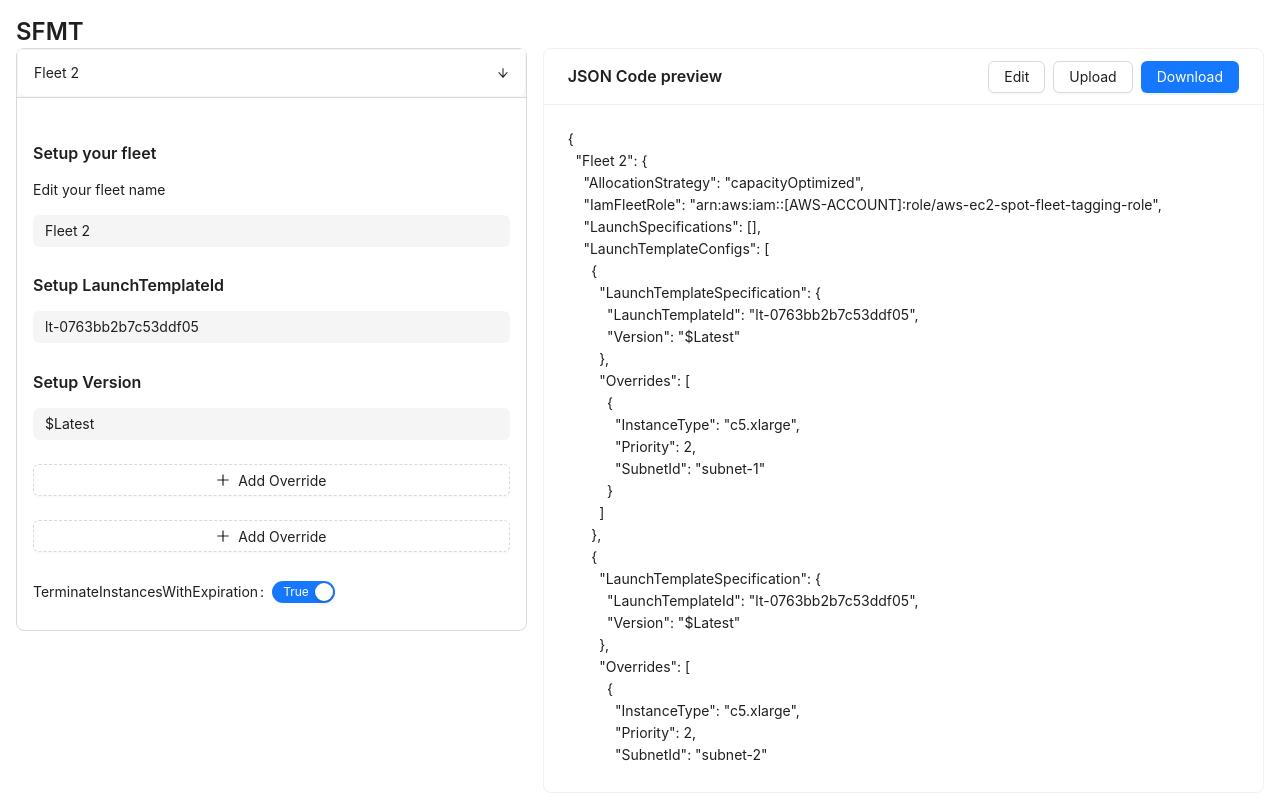
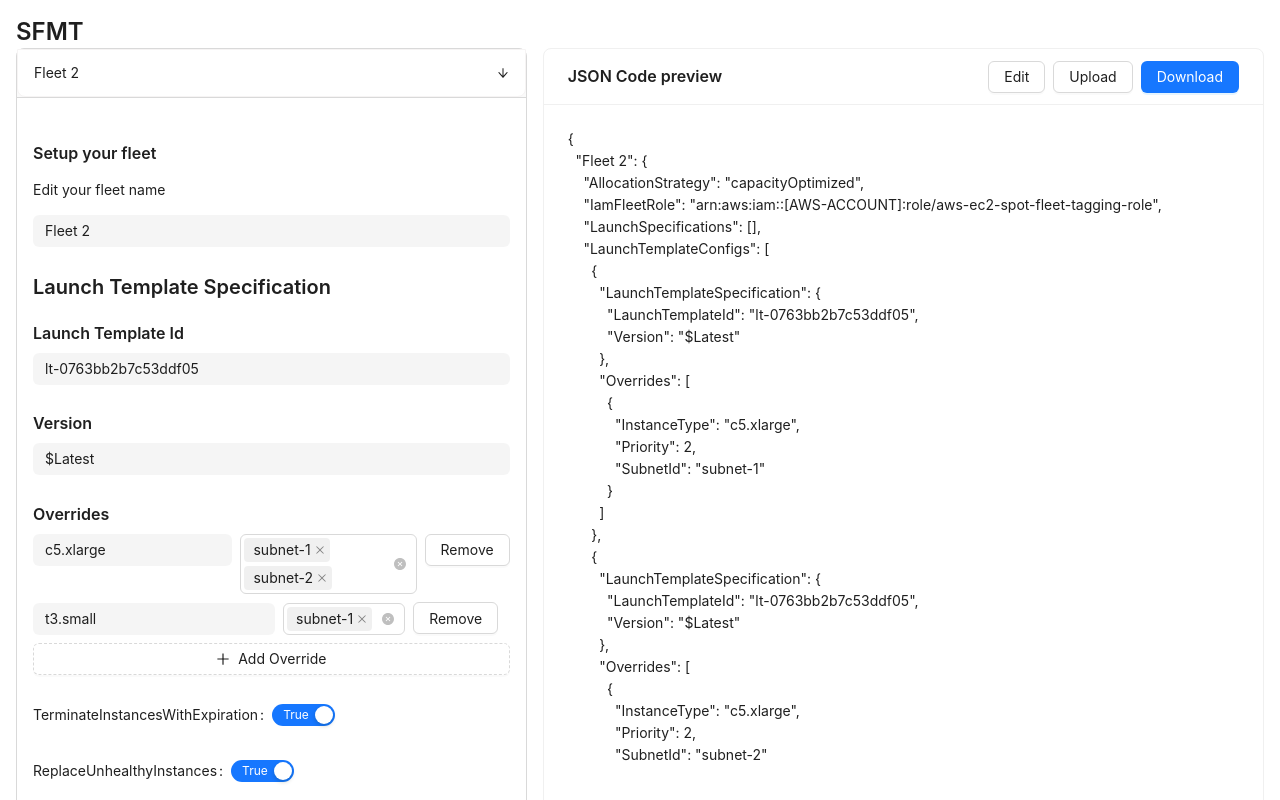
Before and after one commit to trackit/Deadline-rfdk-public, a React (Create React App) app in the folder DeadlineStack/spotfleet-mgmt-ui/client/: page / in a window 1280 px wide. Both pictures are taken after a click on the tab 496 px from the left and 73 px from the top of the page. Shown: the top 800 px of the page. Built offline with nearby package versions, Linux system fonts and the light colour scheme.

Commit message:
feat(frontend): add onChange function for priority

```diff
--- a/DeadlineStack/spotfleet-mgmt-ui/client/src/components/DropDownSelector.tsx
+++ b/DeadlineStack/spotfleet-mgmt-ui/client/src/components/DropDownSelector.tsx
@@ -5,14 +5,16 @@ interface GeneralInfosProps {
     label: string;
     name: string[];
     items: string[];
+    onChange?: (value: string) => void;
 }
 
-const DropDownSelector: React.FC<GeneralInfosProps> = ({ label, name, items }) => {
+const DropDownSelector: React.FC<GeneralInfosProps> = ({ label, name, items, onChange }) => {
     return (
         <Form.Item label={label} name={name}>
             <Select
                 style={{ width: "40%" }}
                 options={items.map((item) => ({ label: item, value: item }))}
+                onChange={onChange}
             />
         </Form.Item >
     );
--- a/DeadlineStack/spotfleet-mgmt-ui/client/src/components/DynamicForm.tsx
+++ b/DeadlineStack/spotfleet-mgmt-ui/client/src/components/DynamicForm.tsx
@@ -1,39 +1,91 @@
-import React, { useEffect, useState } from 'react';
-import { Form, Input, Button, Card, Switch, notification, InputNumber, Typography, Collapse, Space, Affix } from 'antd';
-import { ArrowUpOutlined} from '@ant-design/icons';
-import { Fleet, FleetFormProps } from '../interface'
-import FormItem from './FormItem';
+import React, { useState, useEffect } from 'react';
+import { Form, Button, notification, InputNumber, Typography, Collapse, Space } from 'antd';
+import { FleetFormProps, Fleet, LaunchTemplateConfig, Override } from '../interface';
+import { ArrowUpOutlined } from '@ant-design/icons';
 import InputField from './InputField';
 import BooleanSelector from './BooleanSelector';
 import DropDownSelector from './DropDownSelector';
 import { AllocationStrategyValue, TypeValue } from '../data/ItemsValues';
 import TagSpecifications from './TagSpecifications';
-import { handleExport } from '../utils/fleet';
 import LaunchTemplateConfigs from './LaunchTemplateConfigs';
-
 
 
 const DynamicForm = ({ formData, onDataUpdate }: FleetFormProps) => {
   const [submittedValues, setSubmittedValues] = useState<any>(null);
   const [activeKey, setActiveKey] = useState<string | string[]>([]);
-
   const [formValues, setFormValues] = useState<Fleet>(formData);
+  const [launchTemplateConfig, setLaunchTemplateConfig] = useState<Map<string, LaunchTemplateConfig>>(new Map<string, LaunchTemplateConfig>());
 
   useEffect(() => {
     setFormValues(formData);
     setSubmittedValues(formData);
   }, [formData]);
-  interface InstanceTypeMap {
-    [key: string]: {
-        InstanceType: string;
-        SubnetIds: string[];
-    };
-}
-
-
 
   const handlePanelChange = (key: string | string[]) => {
     setActiveKey(key);
+  };
+
+  const handleLaunchTemplateConfigChange = (fleetName: string, updatedValue: LaunchTemplateConfig) => {
+    setLaunchTemplateConfig(prevState => {
+      const newState = new Map<string, LaunchTemplateConfig>(prevState);
+      newState.set(fleetName, updatedValue);
+      return newState;
+    });
+  };
+
+
+  const getLaunchTemplateConfig = (fleetName: string, values: Fleet): LaunchTemplateConfig => {
+    const overridesMap: { [key: string]: { InstanceType: string; SubnetIds: string[]; Priorities: number } } = {};
+    const LaunchTemplateSpecification = { LaunchTemplateId: '', Version: '' };
+
+    if (!values[fleetName].LaunchTemplateConfigs) return { LaunchTemplateSpecification: { LaunchTemplateId: '', Version: '' }, Overrides: [] };
+    values[fleetName].LaunchTemplateConfigs.forEach((config: LaunchTemplateConfig) => {
+      LaunchTemplateSpecification.LaunchTemplateId = config.LaunchTemplateSpecification.LaunchTemplateId;
+      LaunchTemplateSpecification.Version = config.LaunchTemplateSpecification.Version;
+      config.Overrides.forEach((override: Override) => {
+        if (!overridesMap[override.InstanceType])
+          overridesMap[override.InstanceType] = { InstanceType: override.InstanceType, SubnetIds: [], Priorities: override.Priority };
+        if (Array.isArray(override.SubnetId)) {
+          override.SubnetId.forEach(subnet => {
+            overridesMap[override.InstanceType].SubnetIds.push(subnet);
+          });
+        } else {
+          overridesMap[override.InstanceType].SubnetIds.push(override.SubnetId);
+        }
+      });
+      return config;
+    });
+
+    const allOverrides: Override[] = [];
+    for (const key in overridesMap) {
+      if (!Object.prototype.hasOwnProperty.call(overridesMap, key))
+        continue;
+      const override = overridesMap[key];
+      const newOverride: Override = { InstanceType: override.InstanceType, SubnetId: override.SubnetIds, Priority: override.Priorities };
+      allOverrides.push(newOverride);
+    }
+    return ({ LaunchTemplateSpecification, Overrides: allOverrides });
+  };
+
+  const updateLaunchTemplateConfig = (fleetName: string, values: Fleet, updatedLaunchTemplateConfig: LaunchTemplateConfig) => {
+    const allTemplateConfigs: LaunchTemplateConfig[] = [];
+
+    updatedLaunchTemplateConfig.Overrides.forEach((override) => {
+      if (Array.isArray(override.SubnetId)) {
+        override.SubnetId.forEach((subnetId) => {
+          const newLaunchTemplateConfig: LaunchTemplateConfig = {
+            LaunchTemplateSpecification: updatedLaunchTemplateConfig.LaunchTemplateSpecification,
+            Overrides: [{
+              InstanceType: override.InstanceType,
+              SubnetId: subnetId,
+              Priority: override.Priority
+            }]
+          };
+          allTemplateConfigs.push(newLaunchTemplateConfig);
+        });
+      }
+    });
+    values[fleetName].LaunchTemplateConfigs = allTemplateConfigs;
   };
 
   const updateFleetName = (fleetName: string, newFleetName: string, updatedValues: any) => {
@@ -51,8 +103,8 @@ const DynamicForm = ({ formData, onDataUpdate }: FleetFormProps) => {
     delete fleetValues[newFleetName].FleetName;
     return fleetValues;
   };
+
   const onFinish = (values: any) => {
-
     let updatedValues = { ...formValues, ...values };
     Object.keys(updatedValues).forEach((fleetName) => {
       let updatedFleetName = fleetName;
@@ -62,18 +114,73 @@ const DynamicForm = ({ formData, onDataUpdate }: FleetFormProps) => {
         updatedValues = updateFleetName(fleetName, updatedValues[fleetName].FleetName, updatedValues);
       }
 
+      const newLaunchTemplateConfig = launchTemplateConfig.get(updatedFleetName);
+      if (newLaunchTemplateConfig)
+        updateLaunchTemplateConfig(updatedFleetName, updatedValues, newLaunchTemplateConfig);
+      if (!updatedValues[updatedFleetName].LaunchSpecifications)
+        return;
+      updatedValues[updatedFleetName].LaunchSpecifications.forEach((specification: any) => {
+        if (!specification.InstanceType && typeof specification.InstanceType === 'string')
+          return;
+        const instanceTypes = specification.InstanceType.split(' ').map((type: string) => type.trim());
+        delete specification.InstanceType;
+        instanceTypes.forEach((instanceType: string) => {
+          const newSpecification = { ...specification, InstanceType: instanceType };
+          updatedValues[updatedFleetName].LaunchSpecifications.push(newSpecification);
+        });
+        updatedValues[updatedFleetName].LaunchSpecifications = updatedValues[updatedFleetName].LaunchSpecifications.filter(
+          (spec: any) => spec.InstanceType !== undefined
+        );
+      });
     });
 
     onDataUpdate(updatedValues);
     setSubmittedValues(updatedValues);
+
+  };
+  const handleExport = () => {
+    if (submittedValues) {
+      const json = JSON.stringify(submittedValues, null, 2);
+      const blob = new Blob([json], { type: 'application/json' });
+      const url = URL.createObjectURL(blob);
+      const link = document.createElement('a');
+      link.href = url;
+      link.download = 'fleet_config.json';
+      document.body.appendChild(link);
+      link.click();
+      URL.revokeObjectURL(url);
+      document.body.removeChild(link);
+    } else {
+      notification.error({
+        message: 'No form data submitted',
+        description: 'Please submit the form data before exporting.',
+      });
+    }
   };
 
+  const handleAllocationStrategyChange = (fleetName: string, allocationStrategy: string) => {
+    setFormValues(prevFormValues => ({
+      ...prevFormValues,
+      [fleetName]: {
+        ...prevFormValues[fleetName],
+        AllocationStrategy: allocationStrategy,
+      },
+    }));
+  };
+
+  const renderLaunchTemplateConfig = (fleetName: string, values: Fleet) => {
+    const isPrioritized = values[fleetName].AllocationStrategy === 'capacityOptimizedPrioritized';
+    const fleetLaunchTemplateConfig = getLaunchTemplateConfig(fleetName, values);
+
+    return (
+      <LaunchTemplateConfigs prioritise={isPrioritized} launchTemplateConfig={fleetLaunchTemplateConfig} handleChanges={(value) => { handleLaunchTemplateConfigChange(fleetName, value) }} />
+    );
+  }
 
   const collapseItems = Object.entries(formValues).map(([fleetName, fleet], index_collapse) => ({
     key: fleetName,
     label: fleetName,
     children: (
-        <div style={{ maxHeight: '500px', overflow: 'auto' }}>
       <Form onFinish={onFinish} initialValues={formValues}>
         <InputField
           title="Setup your fleet"
@@ -81,43 +188,32 @@ const collapseItems = Object.entries(formValues).map(([fleetName, fleet], index_
           placeholder="Fleet name"
           initialValue={fleetName}
           name={[fleetName, 'FleetName']}
-
         />
-        {fleet.LaunchTemplateConfigs?.length > 0 ? (
-          <>
-           <LaunchTemplateConfigs configs={fleet.LaunchTemplateConfigs} fleetName={fleetName}/>
-          </>
-        ) : null}
+        {renderLaunchTemplateConfig(fleetName, formValues)}
         <BooleanSelector label="TerminateInstancesWithExpiration" name={[fleetName, 'TerminateInstancesWithExpiration']} />
         <BooleanSelector label="ReplaceUnhealthyInstances" name={[fleetName, 'ReplaceUnhealthyInstances']} />
-        <DropDownSelector label="AllocationStrategy" name={[fleetName, 'AllocationStrategy']} items={AllocationStrategyValue} />
+        <DropDownSelector label="AllocationStrategy" name={[fleetName, 'AllocationStrategy']} items={AllocationStrategyValue} onChange={(value) => handleAllocationStrategyChange(fleetName, value)} />
         <DropDownSelector label="Type" name={[fleetName, 'Type']} items={TypeValue} />
         <Typography.Title level={5}>Worker maximum capacity</Typography.Title>
         <Form.Item name={[fleetName, 'TargetCapacity']} >
-          <InputNumber min={0} variant="filled" style={{ width: 120 }}/>
+          <InputNumber min={1} />
         </Form.Item>
-        <Form.Item >
         <TagSpecifications name={[fleetName, 'TagSpecifications']} subItems={['ResourceType', 'Tags']} />
-        </Form.Item>
-
        <Space>
        <Form.Item>
-            <Button type="primary" htmlType="submit"  >Submit</Button>
+          <Button type="primary" htmlType="submit">Submit</Button>
         </Form.Item>
         <Form.Item>
-            <Button onClick={() => handleExport(submittedValues)} >Export</Button>
+        <Button  onClick={handleExport}>Export</Button>
         </Form.Item>
        </Space>
       </Form>
-      </div>
     ),
   }));
 
   return (
-
     <Space direction="vertical" size="small" style={{ display: 'flex' }}>
       {collapseItems.map(({ key, label, children }) => (
-
         <Collapse
           key={key}
           accordion
@@ -128,7 +224,6 @@ const collapseItems = Object.entries(formValues).map(([fleetName, fleet], index_
           collapsible="header"
           items={[{ key, label, children }]}
         />
-
       ))}
     </Space>
   );
--- a/DeadlineStack/spotfleet-mgmt-ui/client/src/components/FormList.tsx
+++ b/DeadlineStack/spotfleet-mgmt-ui/client/src/components/FormList.tsx
@@ -27,7 +27,7 @@ const FormList: React.FC<FormListProps> = ({ name, subItems }) => {
                   {subItem === 'InstanceType' ? (
                     <Input placeholder={subItem} />
                   ) : (
-                    <Input />
+                    <Input variant='filled' />
                   )}
                 </Form.Item>
               ))}
--- a/DeadlineStack/spotfleet-mgmt-ui/client/src/components/LaunchTemplateConfigs.tsx
+++ b/DeadlineStack/spotfleet-mgmt-ui/client/src/components/LaunchTemplateConfigs.tsx
@@ -1,60 +1,45 @@
-import React from 'react';
-import FormItem from './FormItem';
-import { LaunchTemplateConfig } from '../interface';
-import { Button, Form, Input } from 'antd';
-import FormList from './FormList';
+import React, { useState } from 'react';
+import { LaunchTemplateConfig, LaunchTemplateSpecification, Override } from '../interface';
+import { Input, Typography } from 'antd';
 import Overrides from './Overrides';
 
-
-
 interface Props {
-  configs: LaunchTemplateConfig[];
-  fleetName: string;
+  prioritise: boolean;
+  launchTemplateConfig: LaunchTemplateConfig;
+  handleChanges: (values: LaunchTemplateConfig) => void;
 }
 
-const LaunchTemplateConfigs: React.FC<Props> = ({ configs, fleetName }) => {
-  if (!configs || configs.length === 0) {
-    return null;
-  }
+const LaunchTemplateConfigs: React.FC<Props> = ({ prioritise, launchTemplateConfig, handleChanges }) => {
+  const [launchTemplateSpecification, setLaunchTemplateSpecification] = useState<LaunchTemplateSpecification>(launchTemplateConfig.LaunchTemplateSpecification);
 
-    const launchTemplateId = configs[0]?.LaunchTemplateSpecification?.LaunchTemplateId;
-    console.log(launchTemplateId)
-
-
-  const sameLaunchTemplateId = configs.every(config => config.LaunchTemplateSpecification?.LaunchTemplateId === launchTemplateId);
-
-  const groupSubnetsByInstanceType = (configs: LaunchTemplateConfig[]) => {
-    const subnetsByInstanceType: { [instanceType: string]: string[] } = {};
-    for (const config of configs) {
-      if (config.Overrides && config.Overrides.length > 0) {
-        for (const override of config.Overrides) {
-          const instanceType = override.InstanceType;
-          const subnetId = override.SubnetId;
-          if (!subnetsByInstanceType[instanceType]) {
-            subnetsByInstanceType[instanceType] = [];
-          }
-          subnetsByInstanceType[instanceType].push(subnetId);
-        }
-      }
-    }
-    return subnetsByInstanceType;
+  const handleLaunchTemplateIdChange = (e: React.ChangeEvent<HTMLInputElement>) => {
+    const newLaunchTemplateSpecification = { ...launchTemplateSpecification, LaunchTemplateId: e.target.value };
+    setLaunchTemplateSpecification(newLaunchTemplateSpecification);
+    handleChanges({ ...launchTemplateConfig, LaunchTemplateSpecification: newLaunchTemplateSpecification });
   };
 
+  const handleVersionChange = (e: React.ChangeEvent<HTMLInputElement>) => {
+    const newLaunchTemplateSpecification = { ...launchTemplateSpecification, Version: e.target.value };
+    setLaunchTemplateSpecification(newLaunchTemplateSpecification);
+    handleChanges({ ...launchTemplateConfig, LaunchTemplateSpecification: newLaunchTemplateSpecification });
+  };
 
-  const subnetsByInstanceType = groupSubnetsByInstanceType(configs);
-  console.log(subnetsByInstanceType);
-
-
+  const handleOverridesChange = (overrides: any) => {
+    const newLaunchTemplateConfig: LaunchTemplateConfig = { ...launchTemplateConfig, Overrides: overrides };
+    handleChanges(newLaunchTemplateConfig);
+  };
 
   return (
     <>
-      {sameLaunchTemplateId && (
-        <FormItem fieldValue={configs[0].LaunchTemplateSpecification} fieldPath={[fleetName, 'LaunchTemplateConfigs', 0, 'LaunchTemplateSpecification']} />
-      )}
-      <Overrides path={[fleetName, 'LaunchTemplateConfigs', 0, 'Overrides']} subnetsByInstanceType={subnetsByInstanceType} />
-
+      <Typography.Title level={4}>Launch Template Specification</Typography.Title>
+      <Typography.Title level={5}>Launch Template Id</Typography.Title>
+      <Input variant='filled' value={launchTemplateSpecification.LaunchTemplateId} onChange={handleLaunchTemplateIdChange} />
+      <Typography.Title level={5}>Version</Typography.Title>
+      <Input variant='filled' value={launchTemplateSpecification.Version} onChange={handleVersionChange} />
+      <Typography.Title level={5}>Overrides</Typography.Title>
+      <Overrides prioritize={prioritise} overrides={launchTemplateConfig.Overrides} onChange={handleOverridesChange} />
     </>
   );
-  };
+};
 
 export default LaunchTemplateConfigs;
--- a/DeadlineStack/spotfleet-mgmt-ui/client/src/components/Overrides.tsx
+++ b/DeadlineStack/spotfleet-mgmt-ui/client/src/components/Overrides.tsx
@@ -1,42 +1,75 @@
-import React from "react";
-import { Form, Input, Typography, Button, Space } from "antd";
+import React, { useState } from "react";
+import { Input, Button, Space, Select, InputNumber } from "antd";
 import { PlusOutlined } from "@ant-design/icons";
-import CustomTagInput from "./CustomTagInput";
+import { Override } from '../interface';
 
 interface OverridesProps {
-    path: (string | number)[];
-    subnetsByInstanceType: { [instanceType: string]: string[] };
+    overrides: Override[];
+    prioritize: boolean;
+    onChange: (overrides: Override[]) => void;
 }
 
-const Overrides: React.FC<OverridesProps> = ({ path, subnetsByInstanceType }) => {
+const Overrides: React.FC<OverridesProps> = ({ overrides, prioritize, onChange }) => {
+    const [localOverrides, setLocalOverrides] = useState<Override[]>(overrides);
+
+    const handleAddOverride = () => {
+        const newOverrides = [...localOverrides, { SubnetId: [], InstanceType: '', Priority: 0 }];
+        setLocalOverrides(newOverrides);
+        onChange(newOverrides);
+    };
+
+    const handleRemoveOverride = (index: number) => {
+        const newOverrides = localOverrides.filter((_, i) => i !== index);
+        setLocalOverrides(newOverrides);
+        onChange(newOverrides);
+    };
+
+    const handleChange = (index: number, field: keyof Override, value: string | number | string[] | null) => {
+        const newOverrides = localOverrides.map((override, i) => i === index ? { ...override, [field]: value } : override);
+        setLocalOverrides(newOverrides);
+        onChange(newOverrides);
+
+    };
+
+    const renderPriority = (doPriority: boolean, index: number) => {
+        if (!doPriority)
+            return null;
+        return (
+            <InputNumber
+                min={1}
+                value={localOverrides[index].Priority}
+                onChange={value => handleChange(index, 'Priority', value)}
+                placeholder="Priority"
+            />
+        );
+    };
+
     return (
-        <>
-            {Object.entries(subnetsByInstanceType).map(([instanceType, subnets]) => (
-                <div key={instanceType}>
-                    <Form.List name={[...path, instanceType]}>
-                        {(fields, { add, remove }) => (
-                            <>
-                                {fields.map(({ key, name, ...restField }) => (
-                                    <Space key={key} style={{ display: 'flex', marginBottom: 8 }} align="baseline">
-                                        <Form.Item label="Instance Type" name={[name, 'InstanceType']} initialValue={instanceType}>
-                                            <Input />
-                                        </Form.Item>
-                                        <CustomTagInput name={[name, 'SubnetId']} initialValue={subnets}/>
-
-                                        <Button onClick={() => remove(name)}>Remove</Button>
-                                    </Space>
-                                ))}
-                                <Form.Item>
-                                    <Button type="dashed" onClick={() => add()} block icon={<PlusOutlined />}>
-                                        Add Override
-                                    </Button>
-                                </Form.Item>
-                            </>
-                        )}
-                    </Form.List>
-                </div>
+        <div style={{ paddingBottom: '24px' }}>
+            {localOverrides.map((override, index) => (
+                <Space key={index} style={{ display: 'flex', marginBottom: 8 }} align="baseline">
+                    <Input
+                        variant='filled'
+                        value={override.InstanceType}
+                        onChange={e => handleChange(index, 'InstanceType', e.target.value)}
+                        placeholder="Instance Type"
+                    />
+                    <Select
+                        mode="tags"
+                        allowClear
+                        style={{ width: '100%' }}
+                        value={override.SubnetId}
+                        onChange={value => handleChange(index, 'SubnetId', value)}
+                        placeholder="Subnet Id"
+                    />
+                    {renderPriority(prioritize, index)}
+                    <Button onClick={() => handleRemoveOverride(index)}>Remove</Button>
+                </Space>
             ))}
-        </>
+            <Button type="dashed" onClick={handleAddOverride} block icon={<PlusOutlined />}>
+                Add Override
+            </Button>
+        </div>
     );
 }
 
```
Also changed, not shown: DeadlineStack/spotfleet-mgmt-ui/client/src/components/CustomTagInput.tsx (+122 -37 lines), DeadlineStack/spotfleet-mgmt-ui/client/src/interface.ts (+5 -4 lines). Lines whose indentation alone changed are shown as unchanged.
